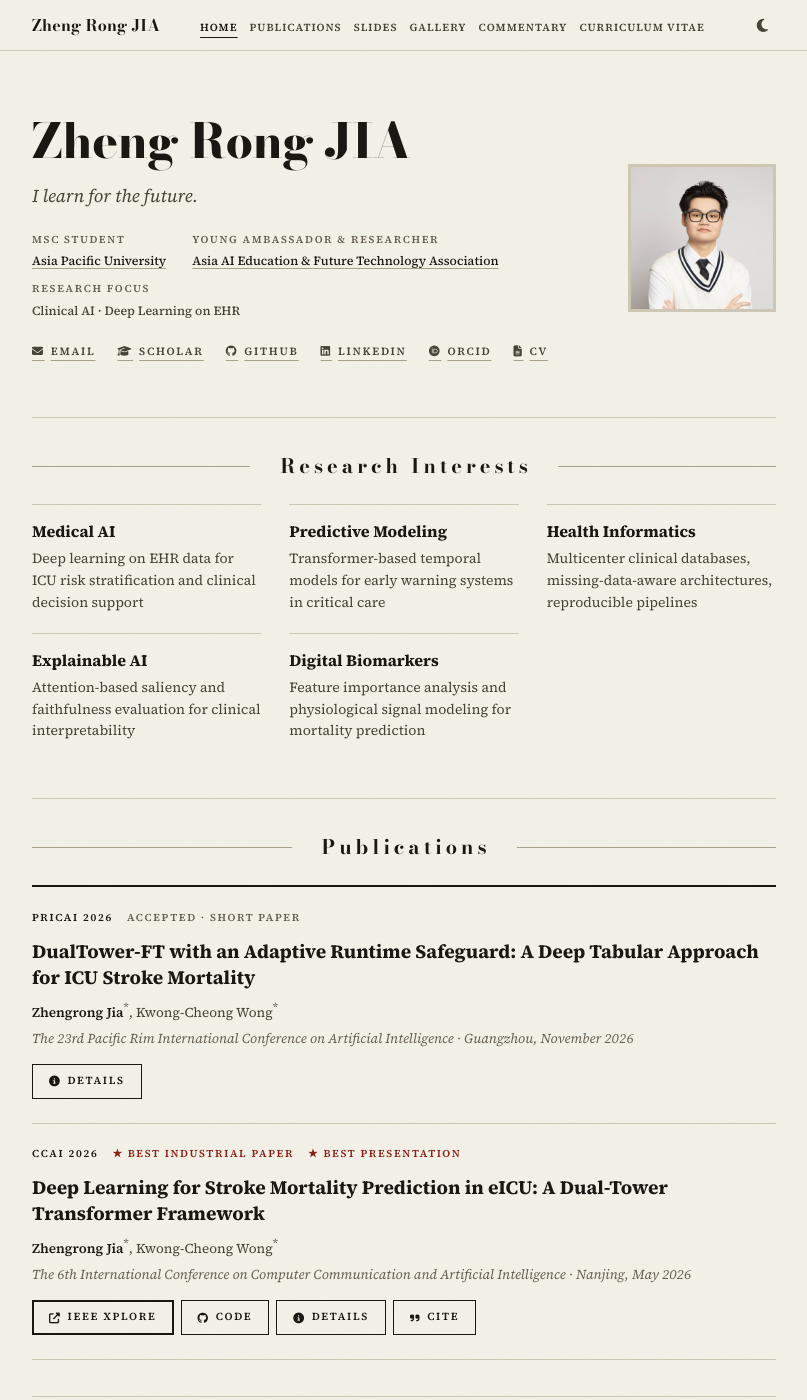
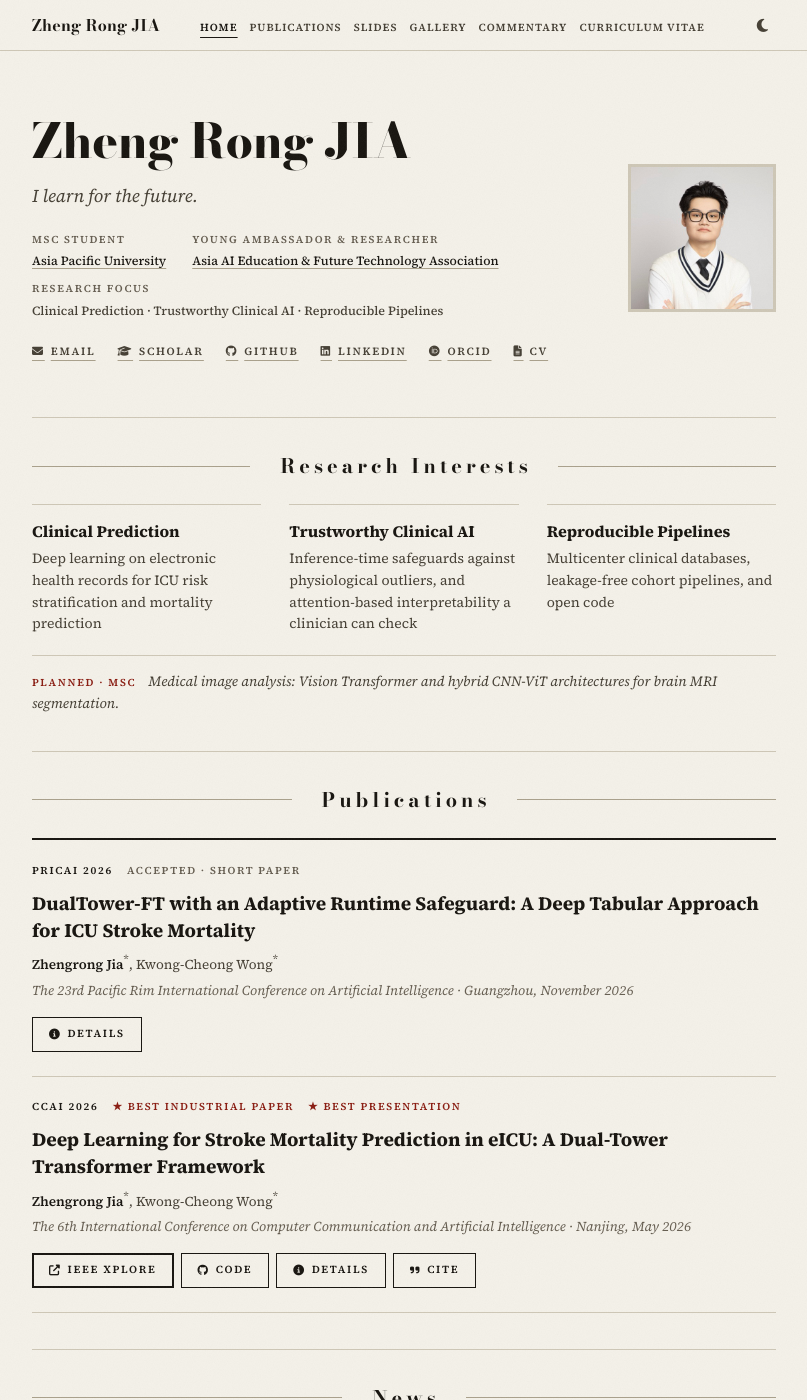
Before and after one commit to ZR-JIA/zr-jia.github.io, a Jekyll site: the page built from _pages/index.md, in a window 1280 px wide and 1400 px high. Shown: the whole window, without its empty margins (236-1043 px from the left). Built offline with Jekyll 4.4.1, drawn with Linux system fonts in a browser that asks for light colours.

Commit message:
content: unify research interests into three areas
The site and CV described research interests in four different ways: the
hero listed two, the homepage section five, the CV page three and the
LaTeX CV another five, with little overlap in wording. The hero said
"Clinical AI" where the section below said "Medical AI", so it did not
read as a summary of it, and five entries in a three-column grid left an
empty slot.

Replace all four with one list of three areas, each tied to published
work:

- Clinical Prediction: deep learning on EHR data for ICU risk and
  mortality prediction (both papers)
- Trustworthy Clinical AI: the inference-time runtime safeguard and
  attention-based interpretability
- Reproducible Pipelines: multicenter data, leakage-free cohort
  construction, open code

The hero now lists the same three names as the section below it, which
fills one row of the grid exactly.

Medical image analysis is kept as a direction planned for MSc study.
Following the system's rule for draft entries, it changes typeface rather
than colour: italic body text instead of a bold title, with a "Planned"
stamp, set apart from the three areas.

Also corrects two descriptions that did not match the work: the models
are tabular rather than temporal sequence models, and the interpretability
work is on EHR models, not radiology models.

The CV PDF is regenerated with the same list.

```diff
--- a/_pages/index.md
+++ b/_pages/index.md
@@ -23,7 +23,7 @@ description: "Independent AI researcher specializing in Clinical AI and deep lea
         </div>
         <div class="hero-role">
           <p class="hero-role-label">Research Focus</p>
-          <p class="hero-role-value">Clinical AI &middot; Deep Learning on EHR</p>
+          <p class="hero-role-value">Clinical Prediction &middot; Trustworthy Clinical AI &middot; Reproducible Pipelines</p>
         </div>
       </div>
       <div class="hero-links">
@@ -45,26 +45,19 @@ description: "Independent AI researcher specializing in Clinical AI and deep lea
     <p class="section-label">Research Interests</p>
     <div class="interests-grid">
       <div class="interest-card">
-        <p class="interest-title">Medical AI</p>
-        <p class="interest-desc">Deep learning on EHR data for ICU risk stratification and clinical decision support</p>
+        <p class="interest-title">Clinical Prediction</p>
+        <p class="interest-desc">Deep learning on electronic health records for ICU risk stratification and mortality prediction</p>
       </div>
       <div class="interest-card">
-        <p class="interest-title">Predictive Modeling</p>
-        <p class="interest-desc">Transformer-based temporal models for early warning systems in critical care</p>
+        <p class="interest-title">Trustworthy Clinical AI</p>
+        <p class="interest-desc">Inference-time safeguards against physiological outliers, and attention-based interpretability a clinician can check</p>
       </div>
       <div class="interest-card">
-        <p class="interest-title">Health Informatics</p>
-        <p class="interest-desc">Multicenter clinical databases, missing-data-aware architectures, reproducible pipelines</p>
-      </div>
-      <div class="interest-card">
-        <p class="interest-title">Explainable AI</p>
-        <p class="interest-desc">Attention-based saliency and faithfulness evaluation for clinical interpretability</p>
-      </div>
-      <div class="interest-card">
-        <p class="interest-title">Digital Biomarkers</p>
-        <p class="interest-desc">Feature importance analysis and physiological signal modeling for mortality prediction</p>
+        <p class="interest-title">Reproducible Pipelines</p>
+        <p class="interest-desc">Multicenter clinical databases, leakage-free cohort pipelines, and open code</p>
       </div>
     </div>
+    <p class="interest-planned"><span class="planned-label">Planned &middot; MSc</span>Medical image analysis: Vision Transformer and hybrid CNN-ViT architectures for brain MRI segmentation.</p>
   </section>
 
   <!-- ── Publications ───────────────────────────── -->
--- a/assets/css/main.css
+++ b/assets/css/main.css
@@ -450,6 +450,36 @@ img { max-width: 100%; height: auto; }
   color: var(--color-text-secondary);
   line-height: 1.65;
 }
+
+/* A direction with no published work behind it yet. Per the system's draft
+   entries, it changes typeface rather than colour: italic body text in
+   place of a bold title, so its shape says it is not an entry yet. */
+.research-item--planned .research-name {
+  font-weight: 400;
+  font-style: italic;
+  color: var(--color-text-secondary);
+}
+
+.interest-planned {
+  padding-top: 14px;
+  border-top: 1px solid var(--rule);
+  font-size: 14px;
+  font-style: italic;
+  line-height: 1.6;
+  color: var(--color-text-secondary);
+}
+
+.planned-label {
+  font-style: normal;
+  font-size: 10.6px;
+  font-weight: 600;
+  letter-spacing: 0.16em;
+  text-transform: uppercase;
+  color: var(--seal);
+  margin-right: 12px;
+}
+
+.research-name .planned-label { margin: 0 0 0 12px; }
 
 /* ---- CV Entries ---- */
 .cv-entries { display: flex; flex-direction: column; }
```
Also changed, not shown: _pages/cv.md (+10 -6 lines), 1 other file.
